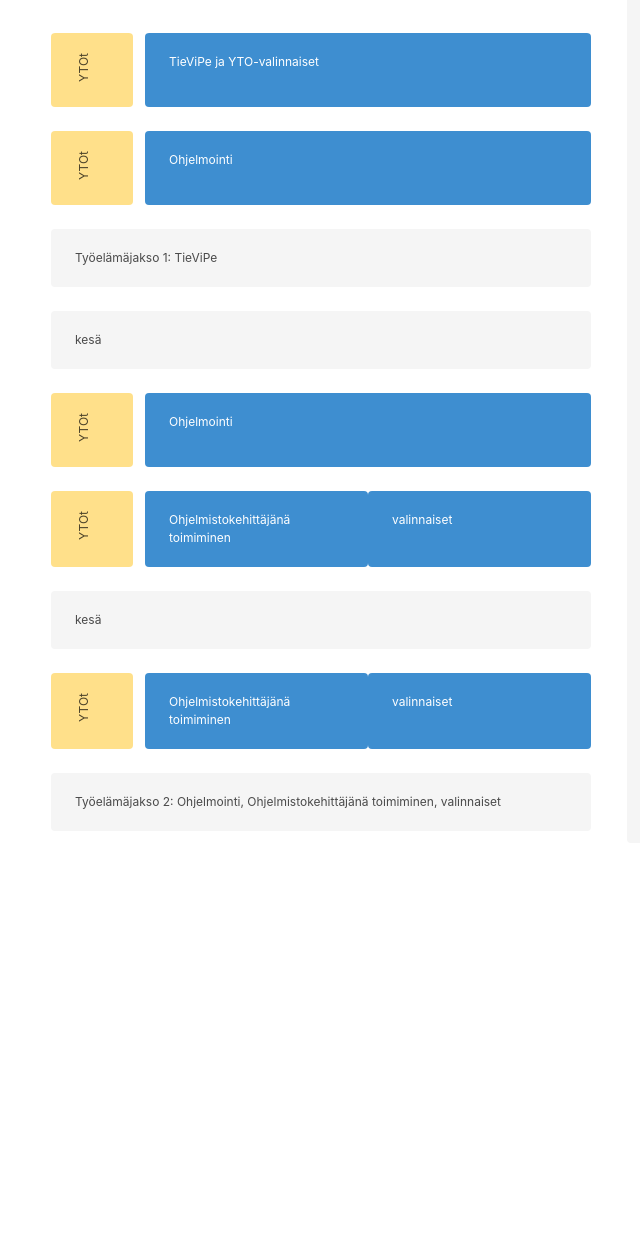
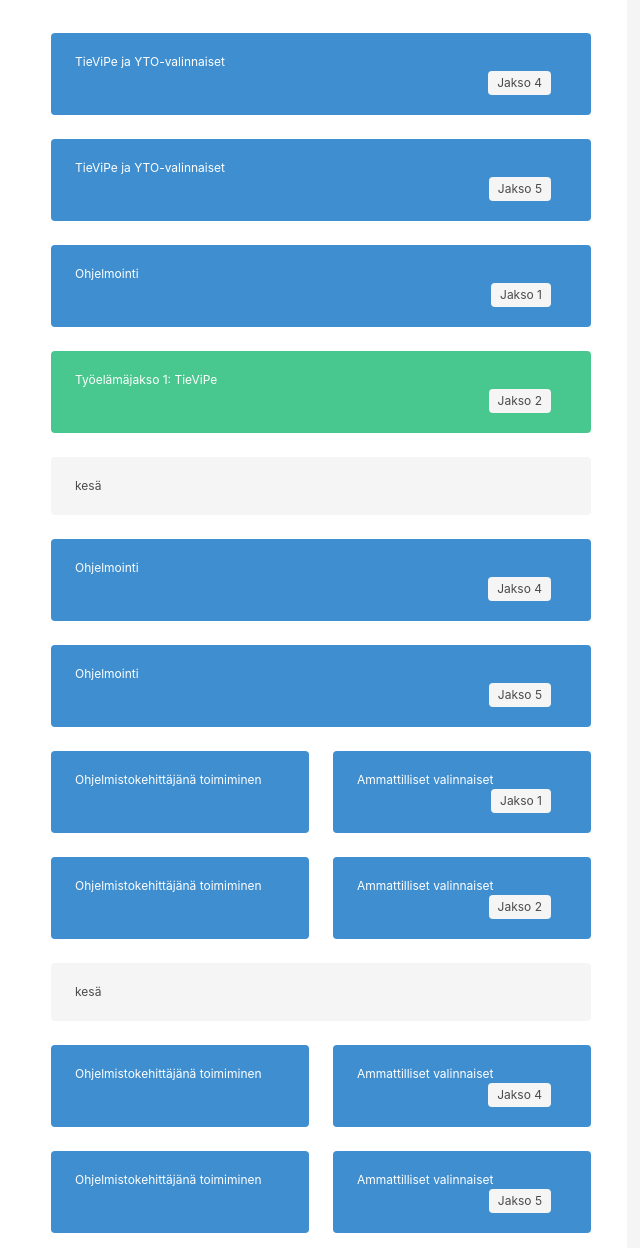
Before and after one commit to jiivonen/bc-tutkinnot, a plain HTML site: page index.html in a window 1280 px wide. Shown: the part 221-1469 px from the top of the page, without its empty margins (25-665 px from the left). Before the commit the page ends 1076 px from the top, so only its background shows below. Drawn offline with nearby package versions, Linux system fonts and the light colour scheme.

Commit message:
tile toteutus

```diff
--- a/index.html
+++ b/index.html
@@ -16,99 +16,139 @@
 <div class="tile is-ancestor">
     <div class="tile"><div class="tile is-vertical is-parent">
         <h2 class="title tile is-child notification">Ohjelmistokehittäjä / WEB & Peli</h2>
-        <div class="tile jakso-2">
-            <div class="tile is-parent is-2">
-                <article class="tile is-child notification is-warning content is-small">
-                    <span class="rotate">YTOt</span>
+        <div class="tile is-parent">
+            <article class="tile is-child notification is-info content is-small">
+                TieViPe ja YTO-valinnaiset
+                <div class="tags is-right">
+                    <span class="tag">Jakso 4</span>
+                </div>
             </article>
         </div>
-            <div class="tile is-parent is-10 is-vertical">
+        <div class="tile is-parent">
             <article class="tile is-child notification is-info content is-small">
                 TieViPe ja YTO-valinnaiset
+                <div class="tags is-right">
+                    <span class="tag">Jakso 5</span>
+                </div>
             </article>
         </div>
+        <div class="tile is-parent">
+            <article class="tile is-child notification is-info content is-small">
+                Ohjelmointi
+                <div class="tags is-right">
+                    <span class="tag">Jakso 1</span>
                 </div>
-        <div class="tile jakso-1">
-            <div class="tile is-parent is-2">
-                <article class="tile is-child notification is-warning content is-small">
-                    <span class="rotate">YTOt</span>
             </article>
         </div>
-            <div class="tile is-parent is-10 is-vertical">
+        <div class="tile is-parent">
+            <article class="tile is-child notification is-success content is-small">
+                Työelämäjakso 1: TieViPe
+                <div class="tags is-right">
+                    <span class="tag">Jakso 2</span>
+                </div>
+            </article>
+        </div>
+        <div class="tile is-parent">
+            <article class="tile is-child notification content is-small">
+                kesä
+            </article>
+        </div>
+        <div class="tile is-parent">
             <article class="tile is-child notification is-info content is-small">
                 Ohjelmointi
+                <div class="tags is-right">
+                    <span class="tag">Jakso 4</span>
+                </div>
             </article>
         </div>
+        <div class="tile is-parent">
+            <article class="tile is-child notification is-info content is-small">
+                Ohjelmointi
+                <div class="tags is-right">
+                    <span class="tag">Jakso 5</span>
                 </div>
-        <div class="tile jakso-1">
-            <div class="tile is-parent is-12">
-                <article class="tile is-child notification content is-small">
-                    Työelämäjakso 1: TieViPe
+            </article>
+        </div>
+        <div class="tile">
+            <div class="tile is-parent">
+                <article class="tile is-child notification is-info content is-small">
+                    Ohjelmistokehittäjänä toimiminen
+                </article>
+            </div>
+            <div class="tile is-parent">
+                <article class="tile is-child notification is-info content is-small">
+                    Ammattilliset valinnaiset
+                    <div class="tags is-right">
+                        <span class="tag">Jakso 1</span>
+                    </div>
                 </article>
             </div>
         </div>
         <div class="tile">
-            <div class="tile is-parent is-12">
+            <div class="tile is-parent">
+                <article class="tile is-child notification is-info content is-small">
+                    Ohjelmistokehittäjänä toimiminen
+                </article>
+            </div>
+            <div class="tile is-parent">
+                <article class="tile is-child notification is-info content is-small">
+                    Ammattilliset valinnaiset
+                    <div class="tags is-right">
+                        <span class="tag">Jakso 2</span>
+                    </div>
+                </article>
+            </div>
+        </div>
+        <div class="tile is-parent">
             <article class="tile is-child notification content is-small">
                 kesä
             </article>
         </div>
-        </div>
-        <div class="tile jakso-2">
-            <div class="tile is-parent is-2">
-                <article class="tile is-child notification is-warning content is-small">
-                    <span class="rotate">YTOt</span>
-                </article>
-            </div>
-            <div class="tile is-parent is-10 is-vertical">
+        <div class="tile">
+            <div class="tile is-parent">
                 <article class="tile is-child notification is-info content is-small">
-                    Ohjelmointi
-                </article>
-            </div>
-        </div>
-        <div class="tile jakso-2">
-            <div class="tile is-parent is-2">
-                <article class="tile is-child notification is-warning content is-small">
-                   <span class="rotate">YTOt</span>
+                    Ohjelmistokehittäjänä toimiminen
                 </article>
             </div>
             <div class="tile is-parent">
                 <article class="tile is-child notification is-info content is-small">
-                    Ohjelmistokehittäjänä toimiminen
-                </article>
-                <article class="tile is-child notification is-info content is-small">
-                    valinnaiset
+                    Ammattilliset valinnaiset
+                    <div class="tags is-right">
+                        <span class="tag">Jakso 4</span>
+                    </div>
                 </article>
             </div>
         </div>
         <div class="tile">
-            <div class="tile is-parent is-12">
-                <article class="tile is-child notification content is-small">
-                    kesä
-                </article>
-            </div>
-        </div>
-        <div class="tile jakso-2">
-            <div class="tile is-parent is-2">
-                <article class="tile is-child notification is-warning content is-small">
-                   <span class="rotate">YTOt</span>
+            <div class="tile is-parent">
+                <article class="tile is-child notification is-info content is-small">
+                    Ohjelmistokehittäjänä toimiminen
                 </article>
             </div>
             <div class="tile is-parent">
                 <article class="tile is-child notification is-info content is-small">
-                    Ohjelmistokehittäjänä toimiminen
-                </article>
-                <article class="tile is-child notification is-info content is-small">
-                    valinnaiset
+                    Ammattilliset valinnaiset
+                    <div class="tags is-right">
+                        <span class="tag">Jakso 5</span>
+                    </div>
                 </article>
             </div>
         </div>
-        <div class="tile jakso-2">
-            <div class="tile is-parent is-12">
-                <article class="tile is-child notification content is-small">
+        <div class="tile is-parent">
+            <article class="tile is-child notification is-success content is-small">
                 Työelämäjakso 2: Ohjelmointi, Ohjelmistokehittäjänä toimiminen, valinnaiset
+                <div class="tags is-right">
+                    <span class="tag">Jakso 1</span>
+                </div>
             </article>
         </div>
+        <div class="tile is-parent">
+            <article class="tile is-child notification is-success content is-small">
+                Työelämäjakso 2: Ohjelmointi, Ohjelmistokehittäjänä toimiminen, valinnaiset
+                <div class="tags is-right">
+                    <span class="tag">Jakso 2</span>
+                </div>
+            </article>
         </div>
     </div></div>
     <div class="tile"><div class="tile is-vertical is-parent">
```
Lines whose indentation alone changed are shown as unchanged.
